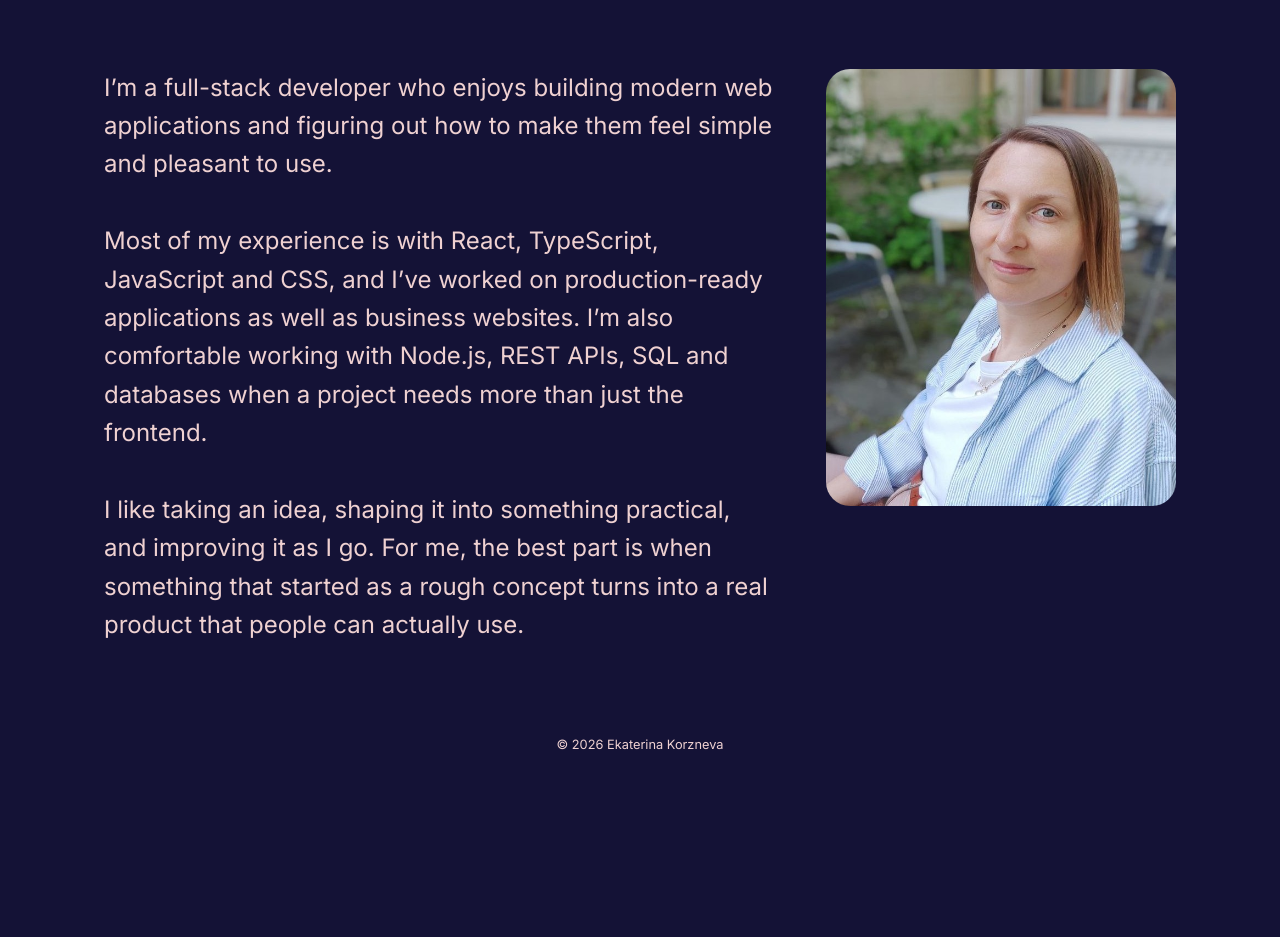
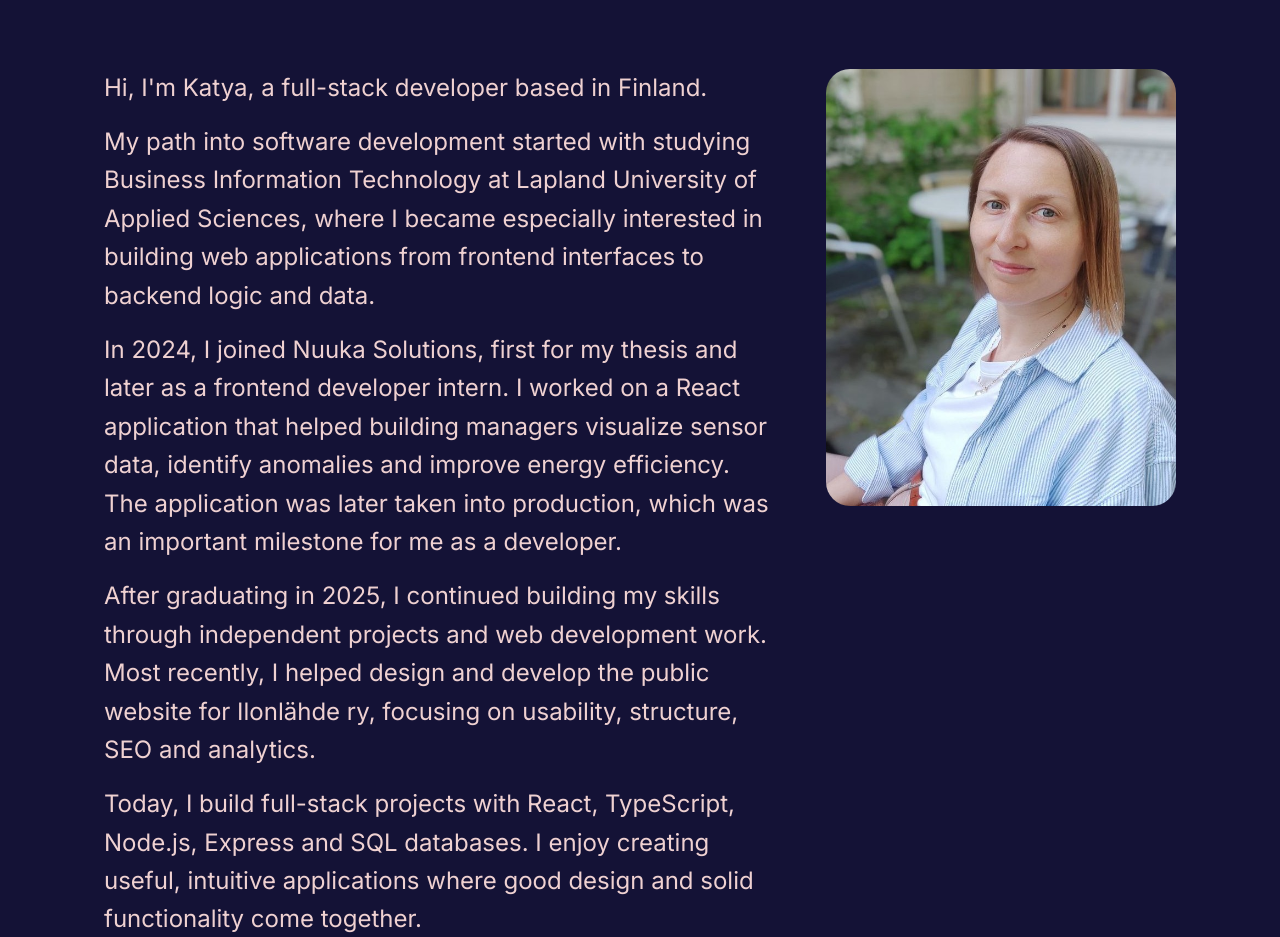
Before and after one commit to Eka1984/Portfolio-web-site, a plain HTML site: page about.html in a window 1280 px wide. Shown: the part 195-1132 px from the top of the page. Before the commit the page ends 976 px from the top, so only its background shows below. Drawn offline with Linux system fonts and the light colour scheme.

Commit message:
Revise About section with updated personal introduction and project details; enhance project titles with subtitles and add styling for better readability

```diff
--- a/about.html
+++ b/about.html
@@ -61,21 +61,41 @@
         <div class="about-wrapper">
           <div class="about-container">
             <!-- <h2 class="section-title">ABOUT</h2> -->
-            <p class="about-text">
-              I’m a full-stack developer who enjoys building modern web
-              applications and figuring out how to make them feel simple and
-              pleasant to use. <br /><br />
-              Most of my experience is with React, TypeScript, JavaScript and
-              CSS, and I’ve worked on production-ready applications as well as
-              business websites. I’m also comfortable working with Node.js, REST
-              APIs, SQL and databases when a project needs more than just the
-              frontend.
-              <br /><br />
-              I like taking an idea, shaping it into something practical, and
-              improving it as I go. For me, the best part is when something that
-              started as a rough concept turns into a real product that people
-              can actually use.
-            </p>
+            <div class="about-text">
+              <p>Hi, I'm Katya, a full-stack developer based in Finland.</p>
+
+              <p>
+                My path into software development started with studying Business
+                Information Technology at Lapland University of Applied
+                Sciences, where I became especially interested in building web
+                applications from frontend interfaces to backend logic and data.
+              </p>
+
+              <p>
+                In 2024, I joined Nuuka Solutions, first for my thesis and later
+                as a frontend developer intern. I worked on a React application
+                that helped building managers visualize sensor data, identify
+                anomalies and improve energy efficiency. The application was
+                later taken into production, which was an important milestone
+                for me as a developer.
+              </p>
+
+              <p>
+                After graduating in 2025, I continued building my skills through
+                independent projects and web development work. Most recently, I
+                helped design and develop the public website for Ilonlähde ry,
+                focusing on usability, structure, SEO and analytics.
+              </p>
+
+              <p>
+                Today, I build full-stack projects with React, TypeScript,
+                Node.js, Express and SQL databases. I enjoy creating useful,
+                intuitive applications where good design and solid functionality
+                come together.
+              </p>
+
+              <p>Thanks for stopping by.</p>
+            </div>
           </div>
           <img
             class="about-image"
--- a/style.css
+++ b/style.css
@@ -236,6 +236,12 @@ body {
   color: #a19be0;
 }
 
+.project-subtitle {
+  color: #aaa4b5;
+  font-style: italic;
+  margin-top: 0.1rem;
+}
+
 .project-info a {
   color: #efd1d1;
   text-decoration: underline;
@@ -310,9 +316,13 @@ body {
   align-items: center;
 }
 
-p.about-text {
-  margin: 0;
+.about-text p {
+  margin: 0 0 1rem;
   padding: 0;
+}
+
+.about-text p:last-child {
+  margin-bottom: 0;
 }
 
 @media (max-width: 430px) {
```
Also changed, not shown: projects.html (+6 -7 lines).
